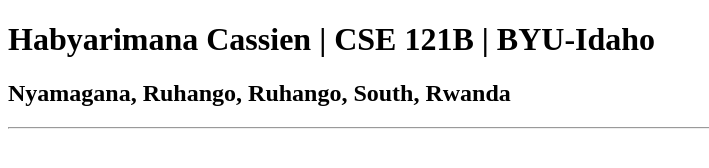
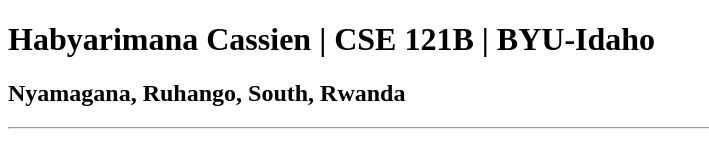
Before and after one commit to habyarimanacassien/cse121b, a plain HTML site: page test.html in a window 1280 px wide. Shown: the whole page, without its empty margins (0-709 px from the left). Drawn offline with Linux system fonts and the light colour scheme.

Commit message:
code change

```diff
--- a/test.html
+++ b/test.html
@@ -7,7 +7,7 @@
 </head>
 <body>
     <h1>Habyarimana Cassien | CSE 121B | BYU-Idaho</h1>
-    <h2>Nyamagana, Ruhango, Ruhango, South, Rwanda</h2>
+    <h2>Nyamagana, Ruhango, South, Rwanda</h2>
     <hr>
 </body>
 </html>
```
